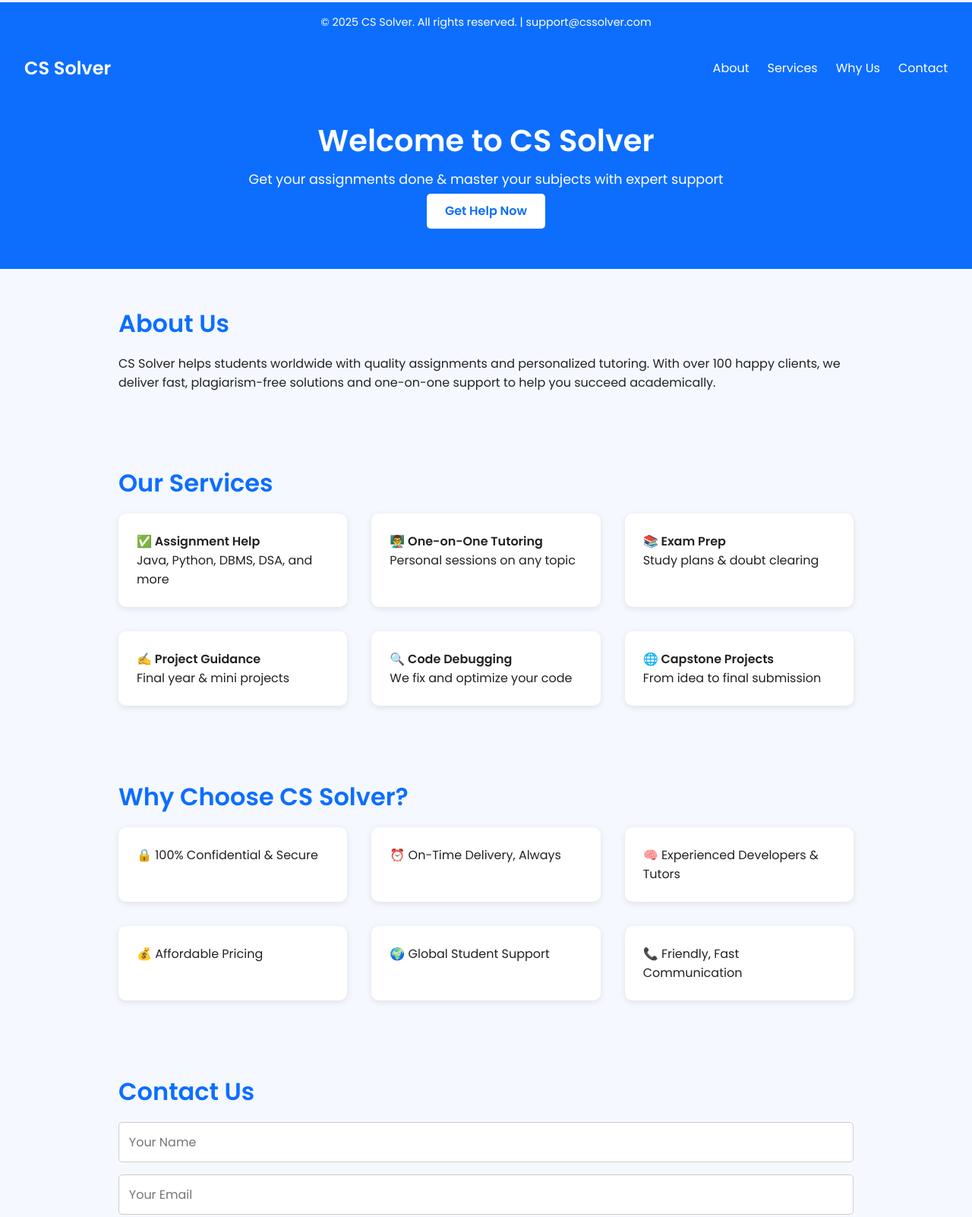
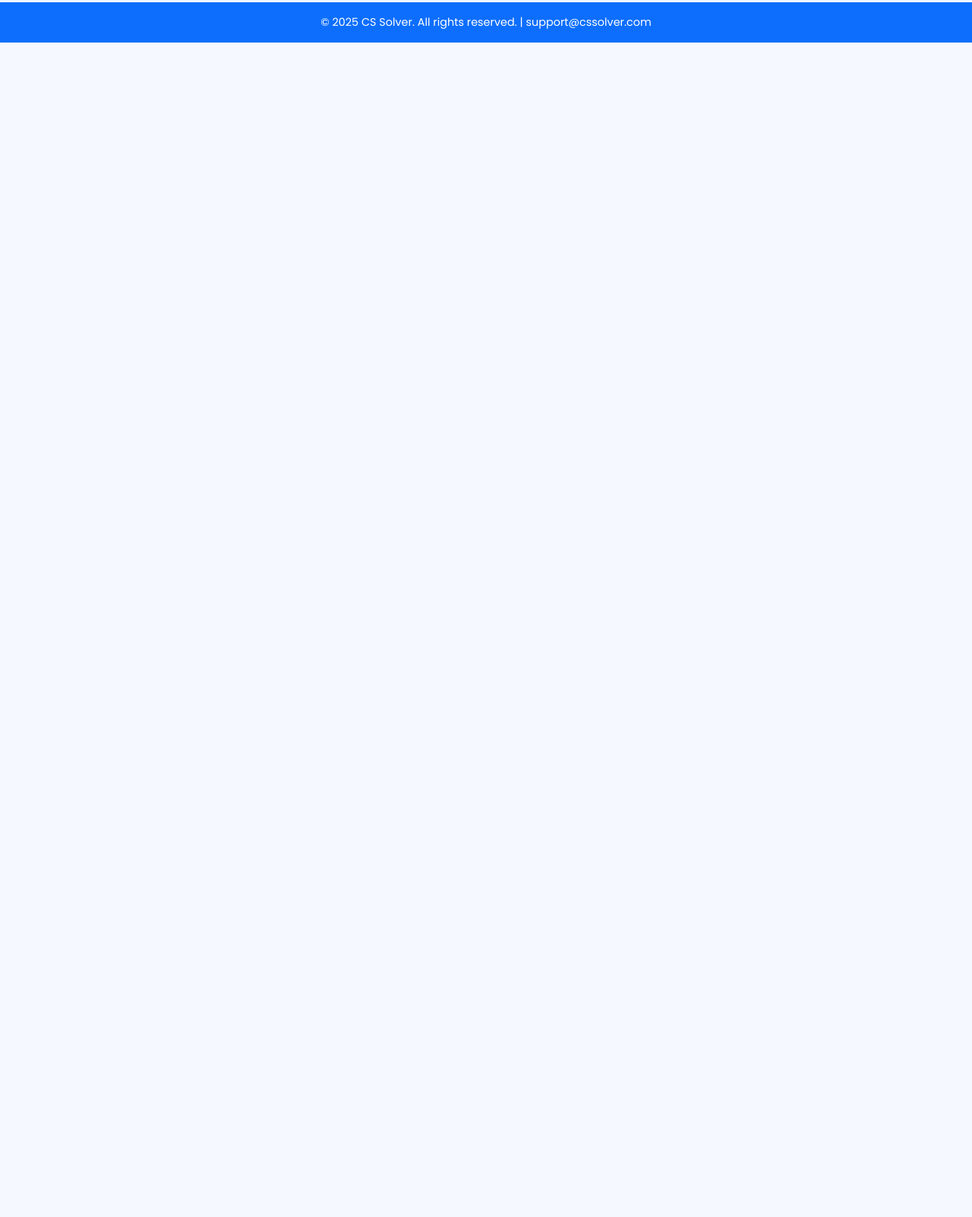
Before and after one commit to CSSolver045/cssolver, a plain HTML site: page index.html in a window 1280 px wide. Shown: the part 1854-3456 px from the top of the page at 76% size. After the commit the page ends 1910 px from the top, so only its background shows below. Drawn offline with Linux system fonts and the light colour scheme.

Commit message:
change index.html file

```diff
--- a/index.html
+++ b/index.html
@@ -75,81 +75,3 @@
   <script src="script.js"></script>
 </body>
 </html>
-
-<!DOCTYPE html>
-<html lang="en">
-<head>
-  <meta charset="UTF-8" />
-  <meta name="viewport" content="width=device-width, initial-scale=1.0"/>
-  <title>CS Solver - Assignment Help & Tutoring</title>
-  <link rel="stylesheet" href="style.css" />
-  <link href="https://fonts.googleapis.com/css2?family=Poppins:wght@400;600&display=swap" rel="stylesheet">
-</head>
-<body>
-
-  <header>
-    <nav class="navbar">
-      <div class="logo">CS Solver</div>
-      <ul class="nav-links" id="nav-links">
-        <li><a href="#about">About</a></li>
-        <li><a href="#services">Services</a></li>
-        <li><a href="#why">Why Us</a></li>
-        <li><a href="#contact">Contact</a></li>
-      </ul>
-      <div class="hamburger" id="hamburger">
-        ☰
-      </div>
-    </nav>
-    <div class="header-content">
-      <h1>Welcome to CS Solver</h1>
-      <p>Get your assignments done & master your subjects with expert support</p>
-      <a href="#contact">Get Help Now</a>
-    </div>
-  </header>
-
-  <section id="about">
-    <h2>About Us</h2>
-    <p>CS Solver helps students worldwide with quality assignments and personalized tutoring. With over 100 happy clients, we deliver fast, plagiarism-free solutions and one-on-one support to help you succeed academically.</p>
-  </section>
-
-  <section id="services">
-    <h2>Our Services</h2>
-    <div class="grid">
-      <div class="card"><strong>✅ Assignment Help</strong><br>Java, Python, DBMS, DSA, and more</div>
-      <div class="card"><strong>👨‍🏫 One-on-One Tutoring</strong><br>Personal sessions on any topic</div>
-      <div class="card"><strong>📚 Exam Prep</strong><br>Study plans & doubt clearing</div>
-      <div class="card"><strong>✍️ Project Guidance</strong><br>Final year & mini projects</div>
-      <div class="card"><strong>🔍 Code Debugging</strong><br>We fix and optimize your code</div>
-      <div class="card"><strong>🌐 Capstone Projects</strong><br>From idea to final submission</div>
-    </div>
-  </section>
-
-  <section id="why">
-    <h2>Why Choose CS Solver?</h2>
-    <div class="grid">
-      <div class="card">🔒 100% Confidential & Secure</div>
-      <div class="card">⏰ On-Time Delivery, Always</div>
-      <div class="card">🧠 Experienced Developers & Tutors</div>
-      <div class="card">💰 Affordable Pricing</div>
-      <div class="card">🌍 Global Student Support</div>
-      <div class="card">📞 Friendly, Fast Communication</div>
-    </div>
-  </section>
-
-  <section id="contact" class="contact-form">
-    <h2>Contact Us</h2>
-    <form action="https://formspree.io/f/xanborej" method="POST">
-      <input type="text" name="name" placeholder="Your Name" required />
-      <input type="email" name="email" placeholder="Your Email" required />
-      <textarea name="message" rows="5" placeholder="Tell us your requirements..." required></textarea>
-      <button type="submit">Send Message</button>
-    </form>
-  </section>
-
-  <footer>
-    © 2025 CS Solver. All rights reserved. | support@cssolver.com
-  </footer>
-
-  <script src="script.js"></script>
-</body>
-</html>
```
